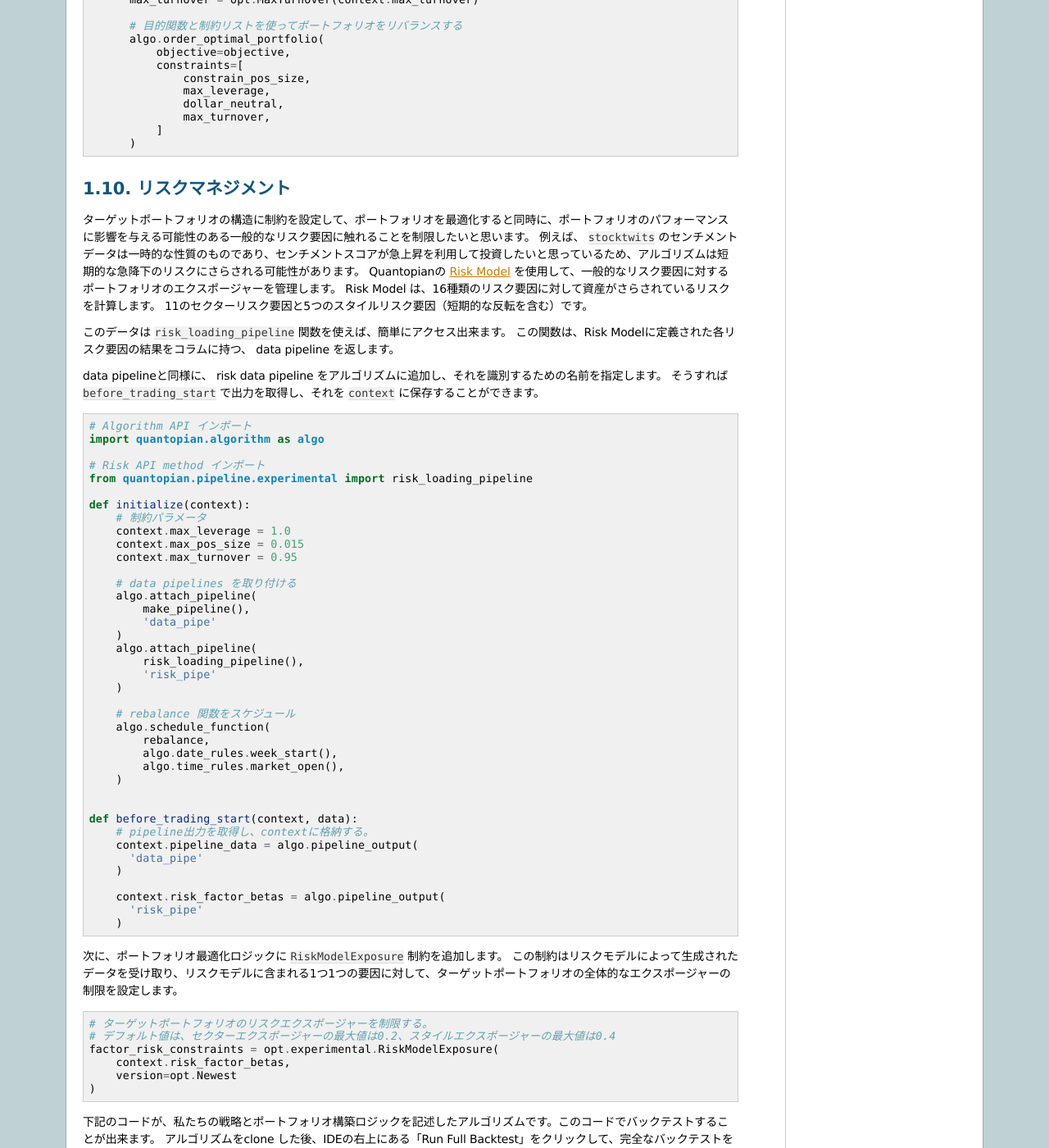
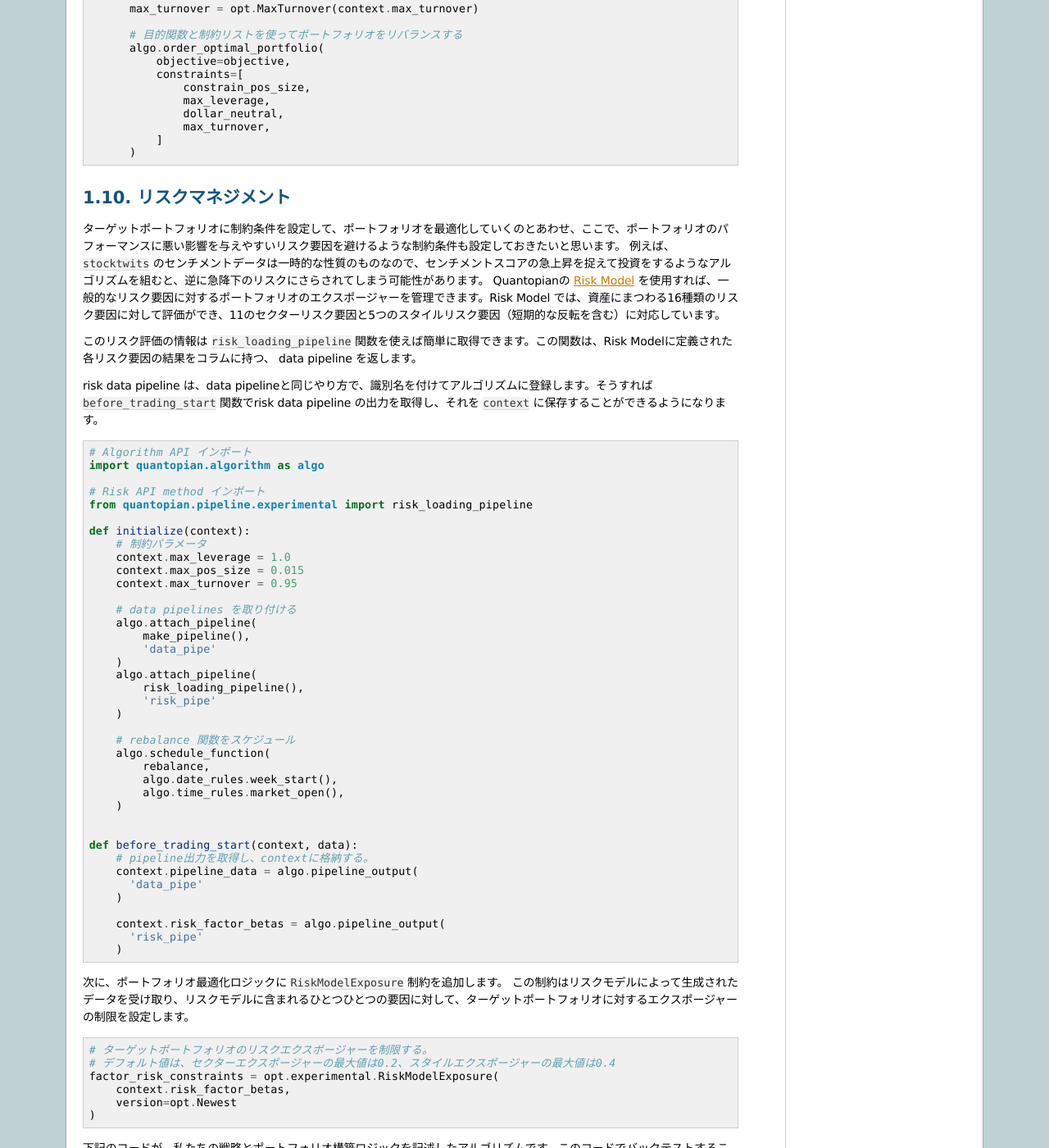
Before and after one commit to tokyoquantopian/quantopian-doc-ja, a Sphinx documentation site: the page built from source/tutorial/1_getting_started_lesson7.rst, in a window 1280 px wide and 1400 px high, scrolled down 1668 px. Shown: the whole window at 82% size. Built offline with Sphinx 7.4.7, drawn with Linux system fonts in a browser that asks for light colours; some of the changed text lies outside the part shown.

Commit message:
日本語警察レビューをマージ

```diff
--- a/source/tutorial/1_getting_started_lesson7.rst
+++ b/source/tutorial/1_getting_started_lesson7.rst
@@ -2,14 +2,14 @@
 --------------------------
 
 前回のレッスンでは、取引アルゴリズムにdata pipelineを組み込みました。
-次は、pipeline によって生成されたアルファスコアを使用して、アルゴリズムがどのようにポートフォリオのリバランスを行うかを定義します。
-私たちの目標は、アルファスコアに基づいてリターンを最大化するターゲットポートフォリオを見つけることです。アルファスコアは、いくつかのルールや制約に基づいて特定の構造を維持する為のスコアです。
-これは通常、`ポートフォリオ最適化 <https://www.quantopian.com/docs/user-guide/tools/optimize>`__ と呼ばれている取り組みです。
 
-QuantopianのOptimize APIを使うと、 pipelineの出力を、目的関数と制約条件に簡単に変換することができます。
-さらに、 ``order_optimal_portfolio`` を使って、現在のポートフォリオを私達の希望を満たすターゲットポートフォリオに移行させることができます。
+次は、一般に、`ポートフォリオ最適化 <https://www.quantopian.com/docs/user-guide/tools/optimize>`__ と呼ばれている取り組みを行います。アルゴリズムが対象資産を売買し、ポートフォリオを組み上げていくときには、制約条件やルールに従って、リターンを最大にすることを目指しますが、ここでは、pipeline によって生成したアルファスコアを活用して、リターンを最大化するために最適と見込まれるポートフォリオを作っていきます。
 
-最初のステップは、 目的関数を定義することです。ここでは ``MaximizeAlpha`` を使用し、アルファスコアにそって、資産に資本を配分することを試みます。
+
+QuantopianのOptimize APIを使うと、ユーザーの望む目的関数と制約条件に基づいて、 pipelineからの出力を変換して利用することができます。さらに、 ``order_optimal_portfolio`` を使うことで、ポートフォリオをターゲットポートフォリオに近づけていくための注文を行なうことができます。
+
+最初のステップは、 目的関数を定義することです。ここでは ``MaximizeAlpha`` を使用し、アルファスコアに基づいて、資本（資金）を各対象資産に配分することを考えます。
+
 
 
 .. code:: python
@@ -27,7 +27,7 @@
           objective = opt.MaximizeAlpha(alpha)
 
 次に、ターゲットポートフォリオが満たすべき制約のリストを指定します。
-まず、いくつかの閾値を ``initialize`` で定義し、それを ``context`` 変数に格納してみましょう。
+まず、いくつかの閾値を ``initialize`` 関数で定義し、それを ``context`` 変数に格納してみましょう。
 
 
 
@@ -38,7 +38,7 @@
     context.max_pos_size = 0.015
     context.max_turnover = 0.95
 
-上で定義したしきい値を使って``rebalance`` で制約を指定しましょう。
+上で定義した閾値を使って ``rebalance`` 関数で制約を指定しましょう。
 
 
 .. code:: python
@@ -71,7 +71,7 @@
           max_turnover = opt.MaxTurnover(context.max_turnover)
 
 
-最後に、 目的関数と制約のリストを ``order_optimal_portfolio`` に渡してターゲットポートフォリオを計算し、現在のポートフォリオを最適な状態にするために必要な注文を出します。
+最後に、 目的関数と制約のリストを ``order_optimal_portfolio`` 関数に渡してターゲットポートフォリオを評価し、現在のポートフォリオを最適な状態にするために必要な注文を出します。
 
 
 .. code:: python
@@ -120,21 +120,13 @@
 リスクマネジメント
 ------------------
 
-ターゲットポートフォリオの構造に制約を設定して、ポートフォリオを最適化すると同時に、ポートフォリオのパフォーマンスに影響を与える可能性のある一般的なリスク要因に触れることを制限したいと思います。
-例えば、 ``stocktwits`` のセンチメントデータは一時的な性質のものであり、センチメントスコアが急上昇を利用して投資したいと思っているため、アルゴリズムは短期的な急降下のリスクにさらされる可能性があります。
-Quantopianの `Risk Model <https://www.quantopian.com/risk-model>`__ を使用して、一般的なリスク要因に対するポートフォリオのエクスポージャーを管理します。
-Risk Model は、16種類のリスク要因に対して資産がさらされているリスクを計算します。
-11のセクターリスク要因と5つのスタイルリスク要因（短期的な反転を含む）です。
+ターゲットポートフォリオに制約条件を設定して、ポートフォリオを最適化していくのとあわせ、ここで、ポートフォリオのパフォーマンスに悪い影響を与えやすいリスク要因を避けるような制約条件も設定しておきたいと思います。
+例えば、 ``stocktwits`` のセンチメントデータは一時的な性質のものなので、センチメントスコアの急上昇を捉えて投資をするようなアルゴリズムを組むと、逆に急降下のリスクにさらされてしまう可能性があります。
+Quantopianの `Risk Model <https://www.quantopian.com/risk-model>`__ を使用すれば、一般的なリスク要因に対するポートフォリオのエクスポージャーを管理できます。Risk Model では、資産にまつわる16種類のリスク要因に対して評価ができ、11のセクターリスク要因と5つのスタイルリスク要因（短期的な反転を含む）に対応しています。
 
+このリスク評価の情報は ``risk_loading_pipeline`` 関数を使えば簡単に取得できます。この関数は、Risk Modelに定義された各リスク要因の結果をコラムに持つ、 data pipeline を返します。
 
-このデータは ``risk_loading_pipeline`` 関数を使えば、簡単にアクセス出来ます。
-この関数は、Risk Modelに定義された各リスク要因の結果をコラムに持つ、 data pipeline を返します。
-
-
-data pipelineと同様に、 risk data pipeline をアルゴリズムに追加し、それを識別するための名前を指定します。
-そうすれば ``before_trading_start`` で出力を取得し、それを ``context`` に保存することができます。
-
-
+risk data pipeline は、data pipelineと同じやり方で、識別名を付けてアルゴリズムに登録します。そうすれば ``before_trading_start`` 関数でrisk data pipeline の出力を取得し、それを ``context`` に保存することができるようになります。
 
 .. code:: python
 
@@ -179,7 +171,7 @@
         )
 
 次に、ポートフォリオ最適化ロジックに ``RiskModelExposure`` 制約を追加します。
-この制約はリスクモデルによって生成されたデータを受け取り、リスクモデルに含まれる1つ1つの要因に対して、ターゲットポートフォリオの全体的なエクスポージャーの制限を設定します。
+この制約はリスクモデルによって生成されたデータを受け取り、リスクモデルに含まれるひとつひとつの要因に対して、ターゲットポートフォリオに対するエクスポージャーの制限を設定します。
 
 
 .. code:: python
@@ -192,8 +184,7 @@
     )
 
 
-下記のコードが、私たちの戦略とポートフォリオ構築ロジックを記述したアルゴリズムです。このコードでバックテストすることが出来ます。
-アルゴリズムをclone した後、IDEの右上にある「Run Full Backtest」をクリックして、完全なバックテストを実行してみましょう。
+下記のコードが、私たちの戦略とポートフォリオ構築ロジックを記述したアルゴリズムです。このコードでバックテストすることができます。アルゴリズムをclone した後、IDEの右上にある「Run Full Backtest」をクリックして、完全なバックテストを実行してみましょう。
 
 .. note::
 
```
Also changed, not shown: source/tutorial/1_getting_started_lesson6.rst (+12 -16 lines), source/tutorial/1_getting_started_lesson8.rst (+14 -8 lines).
